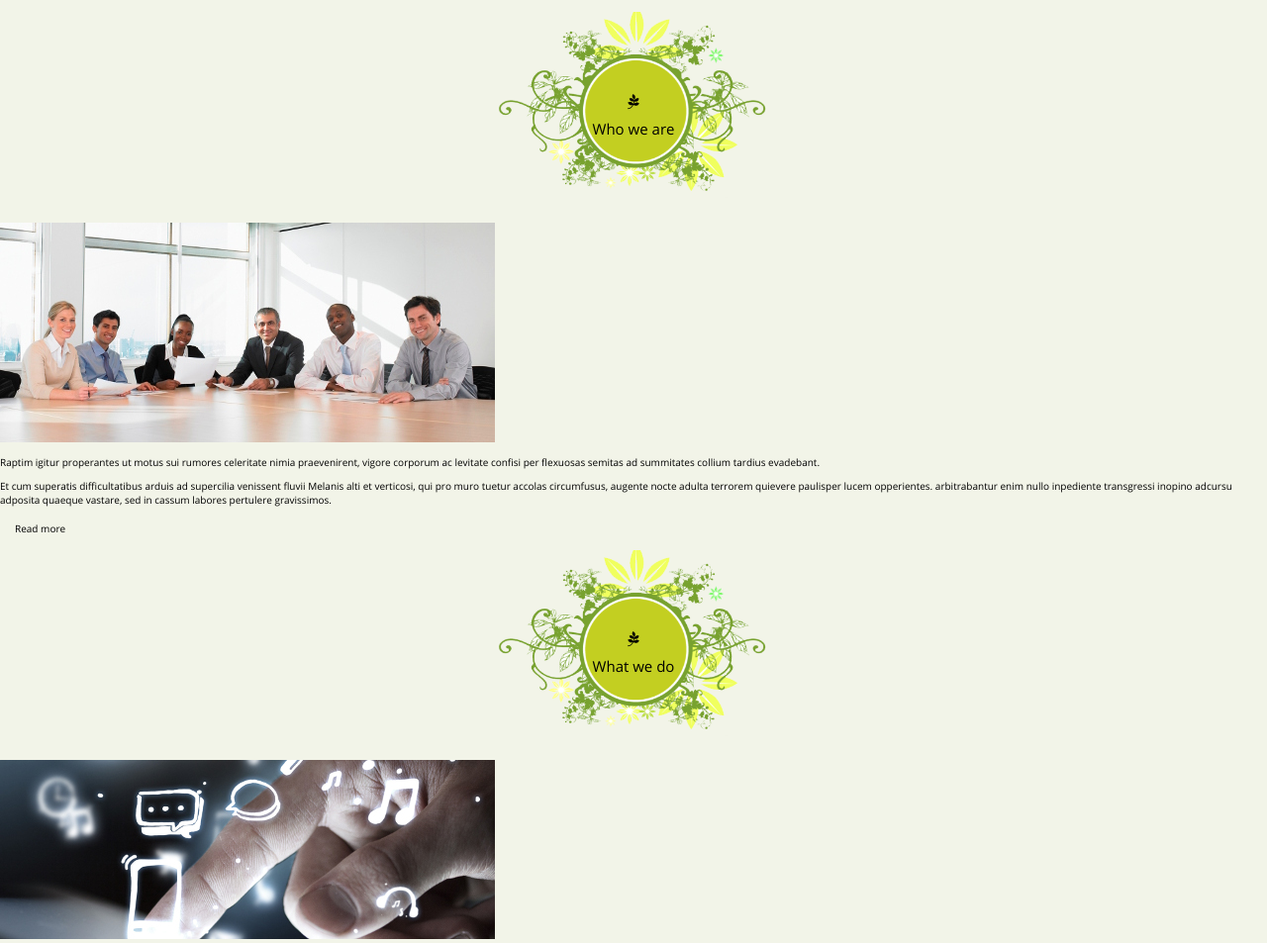
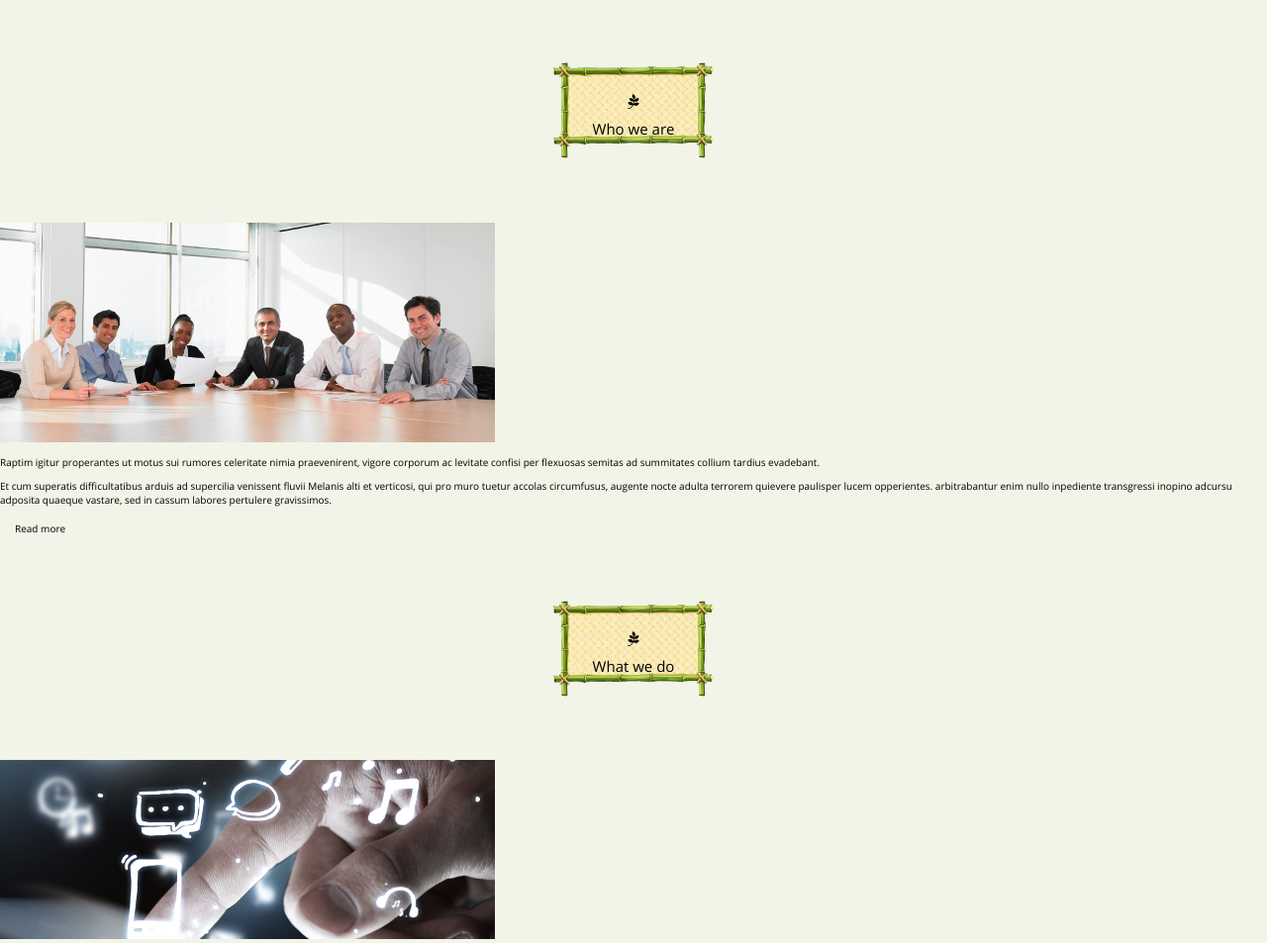
Before and after one commit to Chow-boy/portfolio, a PHP site: the page made by Green Office/index.html in a window 1280 px wide. Shown: the part 197-1150 px from the top of the page at 99% size. Run offline with PHP 8.4, Linux system fonts and the light colour scheme; some libraries are stand-ins or nearby versions.

Commit message:
new save

```diff
--- a/css/style.css
+++ b/css/style.css
@@ -81,7 +81,7 @@ h1,h2{
 h2{
   /*order: 1;*/
   height: 200px;
-  background-image: url('../image/greenfloral.png');
+  background-image: url('../image/bonbou1.png');
   background-repeat: no-repeat;
   background-size: 300px;
   background-position: center;
```
Also changed, not shown: image/bonbou.jpg (added), image/bonbou1.png (added).
